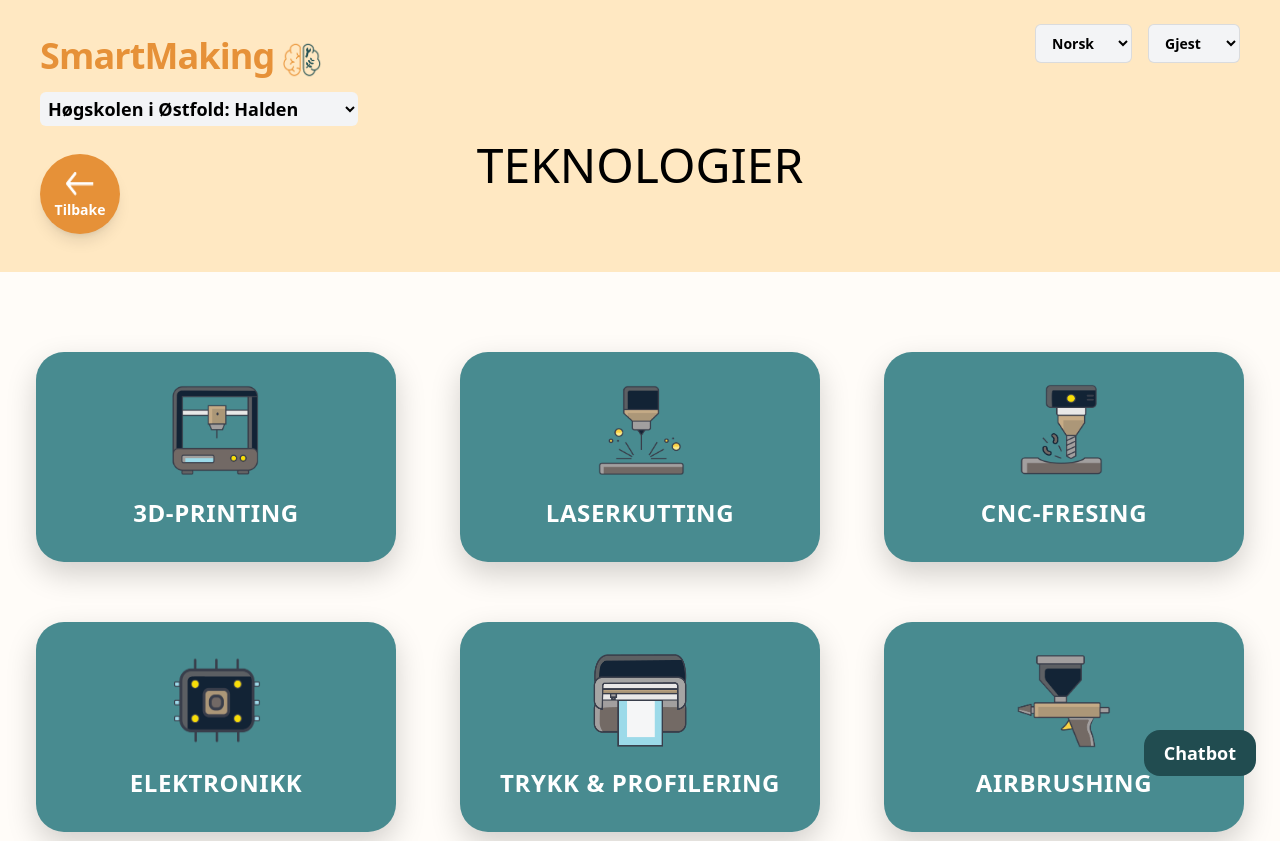
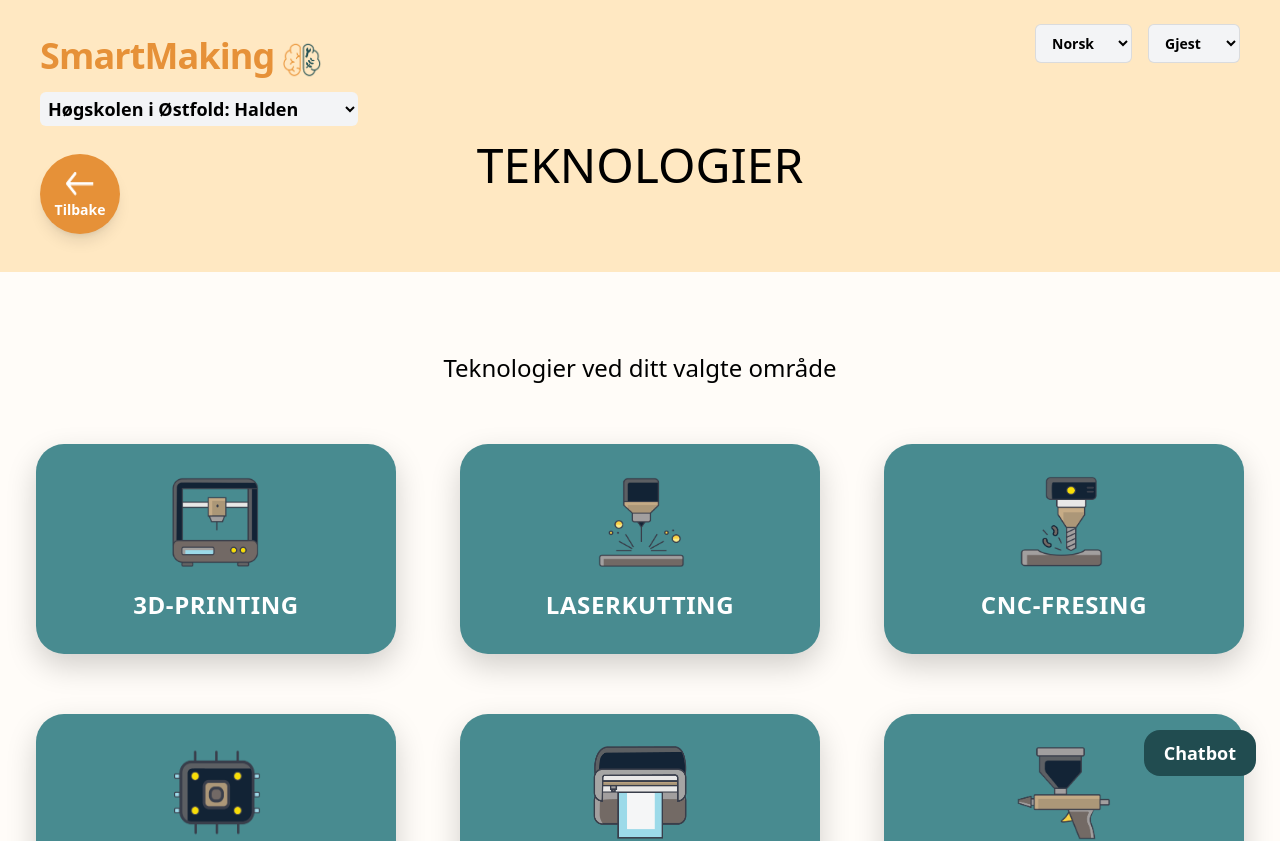
Before and after one commit to Mariannesm/Digital-fabrikasjon-plattform, a React (Vite) app in the folder client/: page /technology in a window 1280 px wide. Shown: the top 841 px of the page. Built offline with nearby package versions, Linux system fonts and the light colour scheme.

Commit message:
Design endringer

```diff
--- a/client/src/pages/Technology/TechnologyPage.jsx
+++ b/client/src/pages/Technology/TechnologyPage.jsx
@@ -30,6 +30,8 @@ function TechnologyPage() {
       }
       path
       */}
+
+      <h2 className="mb-15 text-2xl">Teknologier ved ditt valgte område</h2>
 
         <div className=" grid grid-cols-1 sm:grid-cols-2 lg:grid-cols-3 gap-x-50 gap-y-15 justify-items-center">
           <CardButton onClick={() => navigate('/select')} >
```
